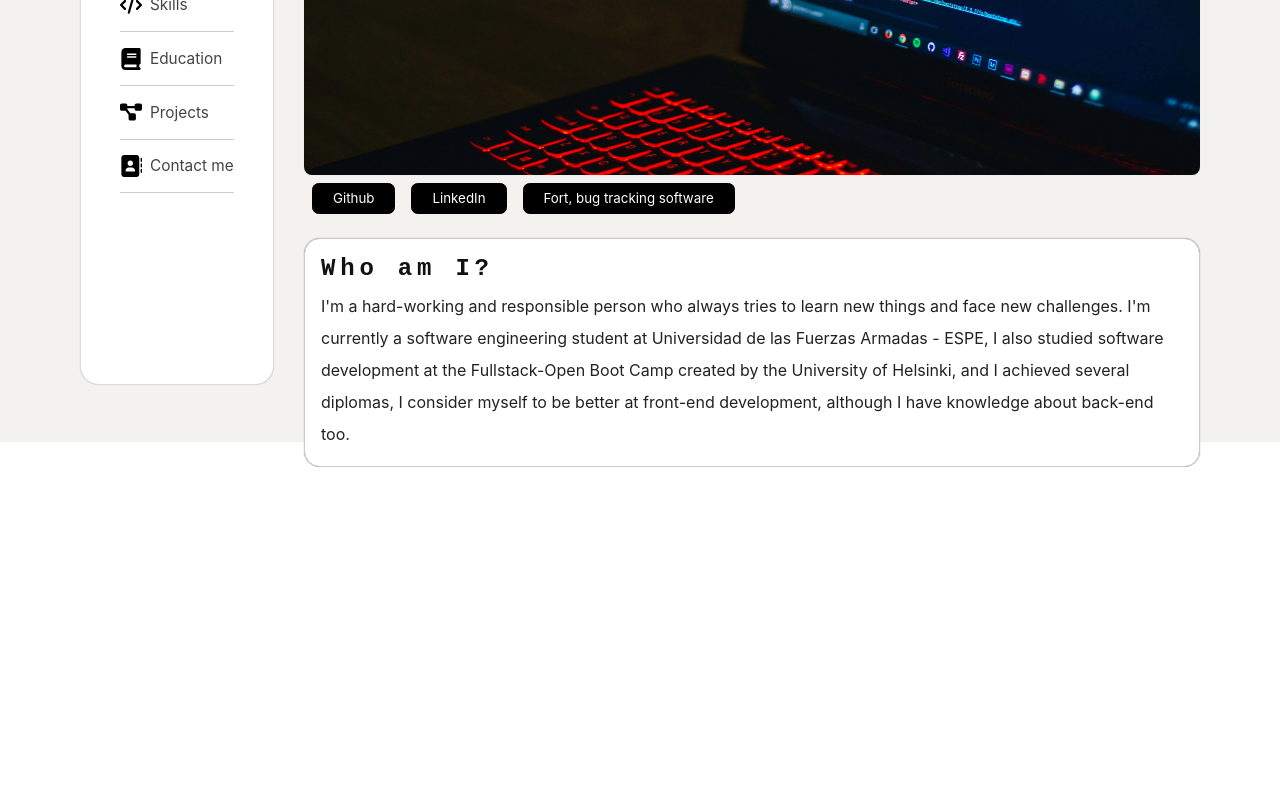
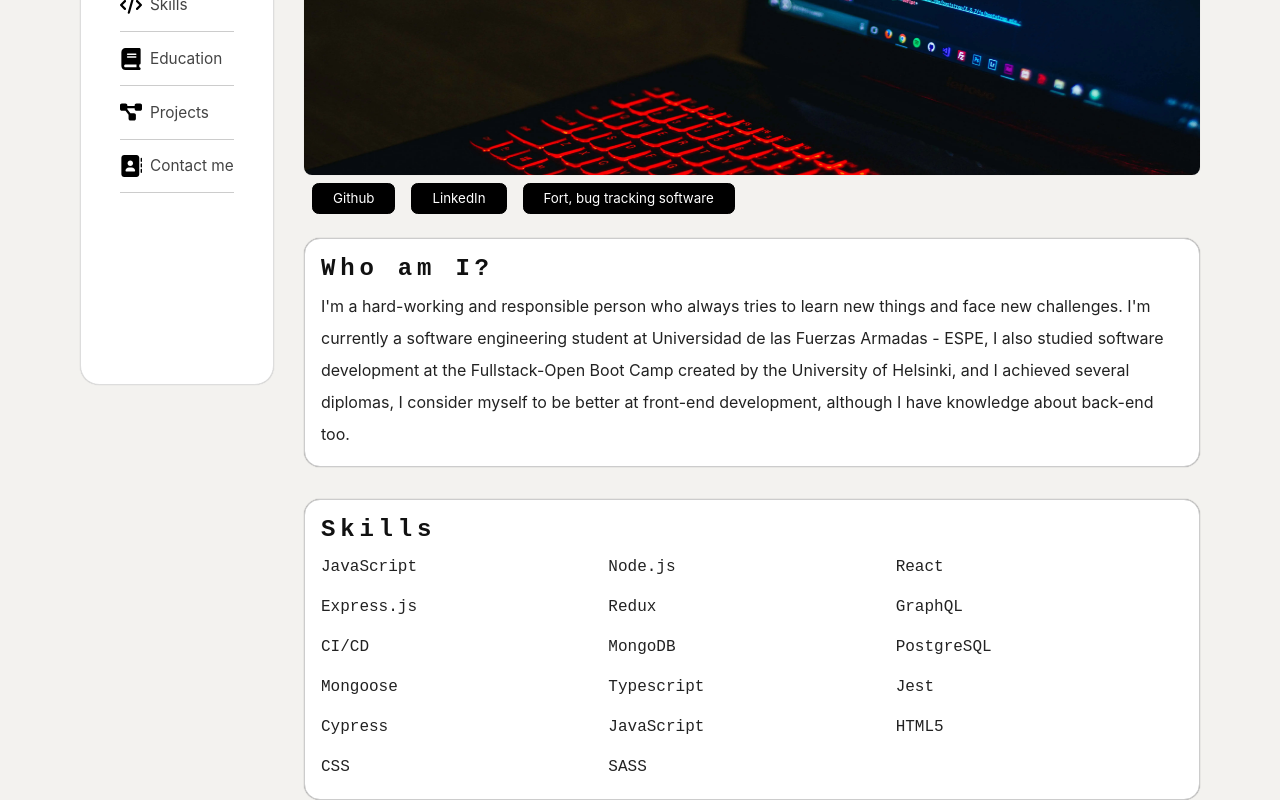
Before and after one commit to olivierpas13/personalPortfolio, a Next.js app: page / in a window 1280 px wide. Shown: the part 422-1222 px from the top of the page. Before the commit the page ends 889 px from the top, so only its background shows below. Built offline with nearby package versions, Linux system fonts and the light colour scheme.

Commit message:
Skills section added

```diff
--- a/components/home/home.jsx
+++ b/components/home/home.jsx
@@ -1,11 +1,16 @@
 import LandingLayout from "layouts/landingLayout.jsx";
+import StyledHome from "./styledHome";
 
 import AboutMe from "components/aboutMe/aboutMe";
+import Skills from "components/skills/skills";
 
 const Home = () => {
     return (
         <LandingLayout>
-            <AboutMe/>
+            <StyledHome>
+                <AboutMe/>
+                <Skills/>
+            </StyledHome>
         </LandingLayout>
     );
 }
--- /dev/null
+++ b/components/home/styledHome.js
@@ -0,0 +1,8 @@
+import styled from "styled-components";
+
+const StyledHome = styled.section`
+    display: flex;
+    flex-direction: column;
+`
+
+export default StyledHome;
--- /dev/null
+++ b/components/skills/skills.jsx
@@ -0,0 +1,30 @@
+import StyledSkills from "./styledSkills";
+
+const Skills = () => {
+    return (
+        <StyledSkills>
+            <h2>Skills</h2>
+            <ul>
+                <li>JavaScript</li>
+                <li>Node.js</li>
+                <li>React</li>
+                <li>Express.js</li>
+                <li>Redux</li>
+                <li>GraphQL</li>
+                <li>CI/CD</li>
+                <li>MongoDB</li>
+                <li>PostgreSQL</li>
+                <li>Mongoose</li>
+                <li>Typescript</li>
+                <li>Jest</li>
+                <li>Cypress</li>
+                <li>JavaScript</li>
+                <li>HTML5</li>
+                <li>CSS</li>
+                <li>SASS</li>
+            </ul>
+        </StyledSkills>
+    );
+}
+
+export default Skills;
--- /dev/null
+++ b/components/skills/styledSkills.js
@@ -0,0 +1,28 @@
+import styled from "styled-components";
+
+const StyledSkills = styled.section`
+    background-color: white;
+    border-radius: 1em;
+    border: 1px solid #ccc;
+    box-shadow: 0px 0px 1px gray;
+    padding: 1em;
+    margin-top: 2em;
+    h2{
+        font-family: 'Courier New', Courier, monospace !important;
+        color: #111;
+        letter-spacing: 0.2em;
+    }
+    ul{
+        display: grid;
+        grid-template-columns: 1fr 1fr 1fr;
+        li{
+
+            font-family: 'Courier New', Courier, monospace !important;
+            color:#222;
+            line-height: 2em;
+            padding-top: 0.5em;
+        }
+    }
+`
+
+export default StyledSkills;
--- a/generalStyles/general.css
+++ b/generalStyles/general.css
@@ -3,4 +3,8 @@
     Ubuntu, Cantarell, "Open Sans", "Helvetica Neue", sans-serif;
   padding: 0;
   margin: 0;
+  list-style: none;
 }
+body {
+  background-color: rgb(243, 242, 239);
+}
--- a/layouts/styledLandingLayout.js
+++ b/layouts/styledLandingLayout.js
@@ -2,7 +2,6 @@ import styled from "styled-components";
 
 const StyledLandingLayout = styled.section`
     padding: 2em 5em;
-    background-color: rgb(243, 242, 239);
     height: 100vh;
     display: flex;
     flex-direction: column;
```
